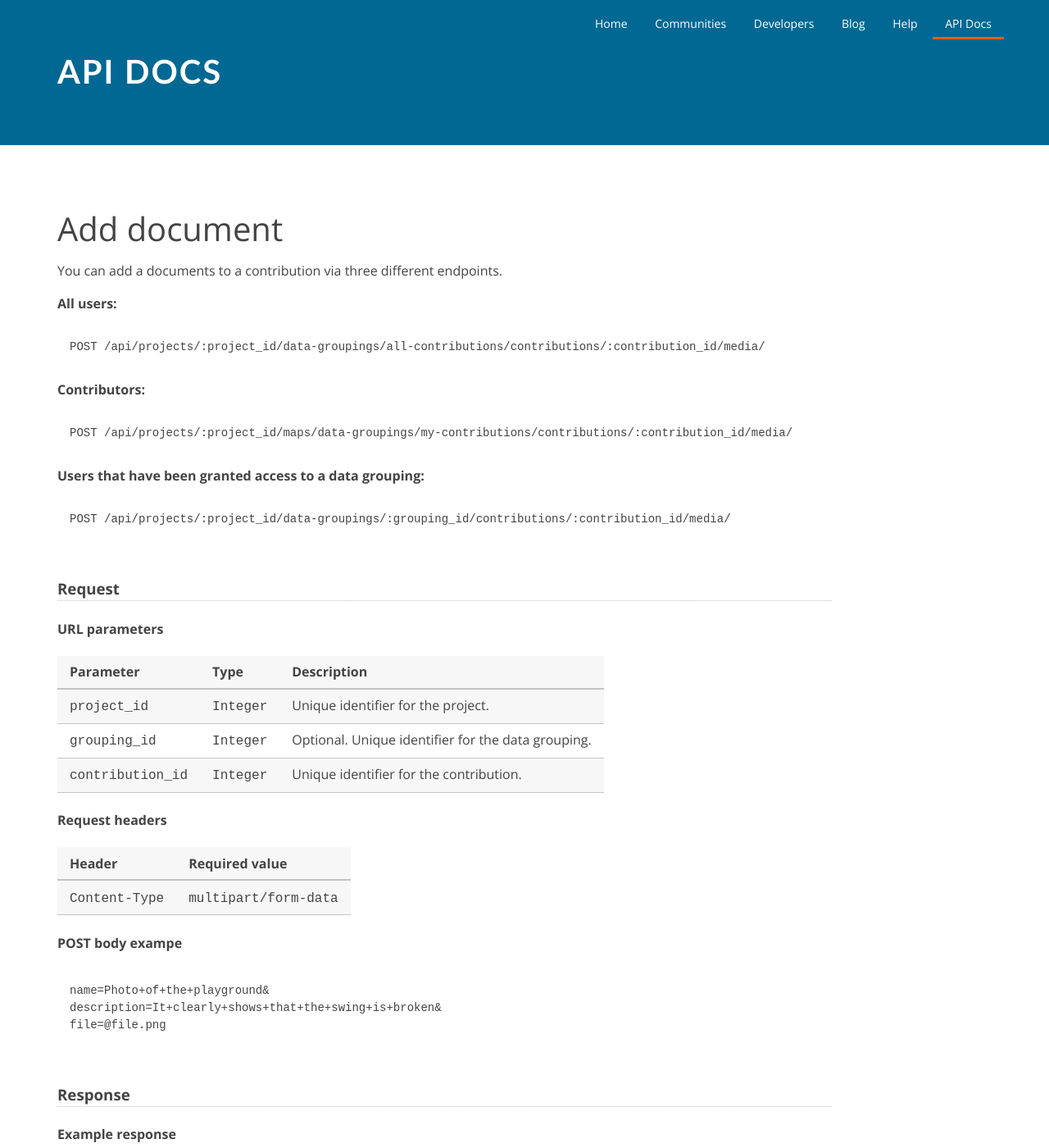
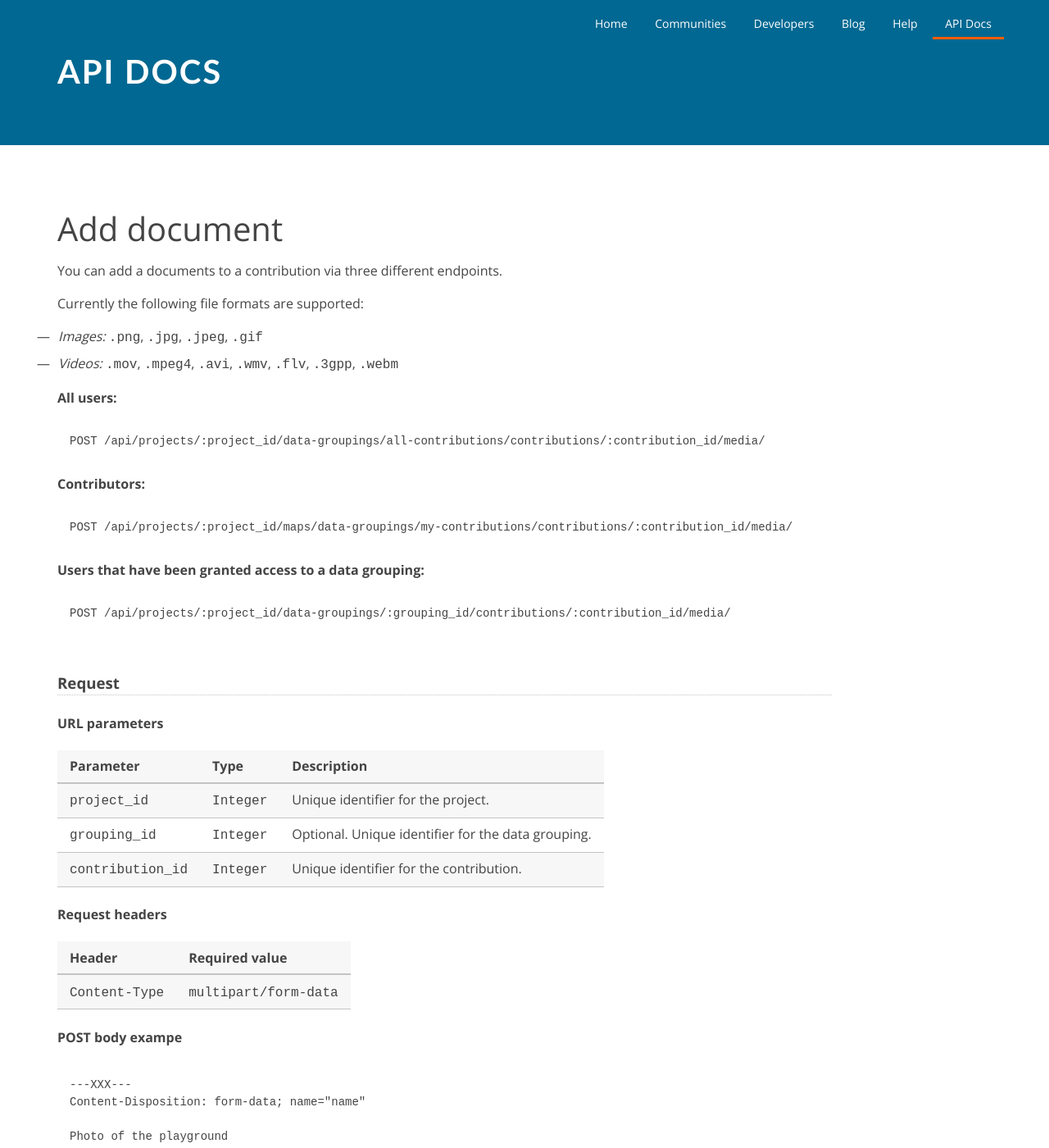
Before and after one commit to ExCiteS/geokey-website, a Jekyll site: the page built from _docs/document-add.md, in a window 1280 px wide and 1400 px high. Shown: the whole window at 82% size. Built offline with Jekyll 4.4.1, drawn with Linux system fonts in a browser that asks for light colours; Markdown is read by kramdown in place of the engine named in the settings; some of the changed text lies outside the part shown.

Commit message:
Added file types

`````diff
--- a/_docs/document-add.md
+++ b/_docs/document-add.md
@@ -4,6 +4,12 @@ title:  "Add document"
 ---
 
 You can add a documents to a contribution via three different endpoints.
+
+Currently the following file formats are supported:
+
+- _Images:_ `.png`, `.jpg`, `.jpeg`, `.gif`
+- _Videos:_ `.mov`, `.mpeg4`, `.avi`, `.wmv`, `.flv`, `.3gpp`, `.webm`
+
 
 **All users:**
 
@@ -42,10 +48,21 @@ Header          | Required value
 #### POST body exampe
 
 ````
-name=Photo+of+the+playground&
-description=It+clearly+shows+that+the+swing+is+broken&
-file=@file.png
+---XXX---
+Content-Disposition: form-data; name="name"
+
+Photo of the playground
+---XXX---
+Content-Disposition: form-data; name="description"
+
+It clearly shows that the swing is broken
+---XXX---
+Content-Disposition: attachment; filename=file.png;
+Content-Type: image/png
+
+---XXX---
 ````
+Content-Disposition: attachment; filename=genome.jpeg;
 
 ### Response
 
`````
